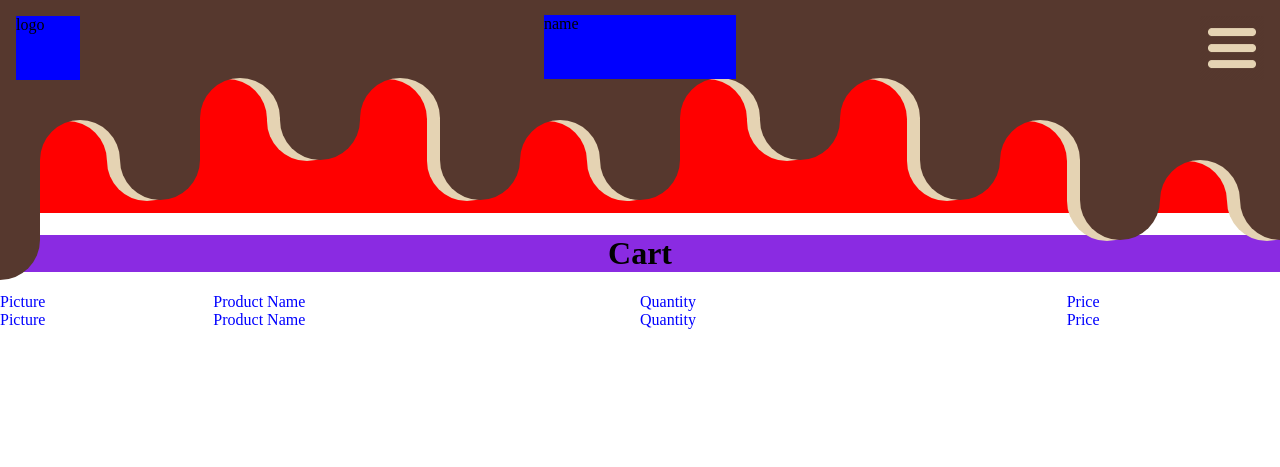
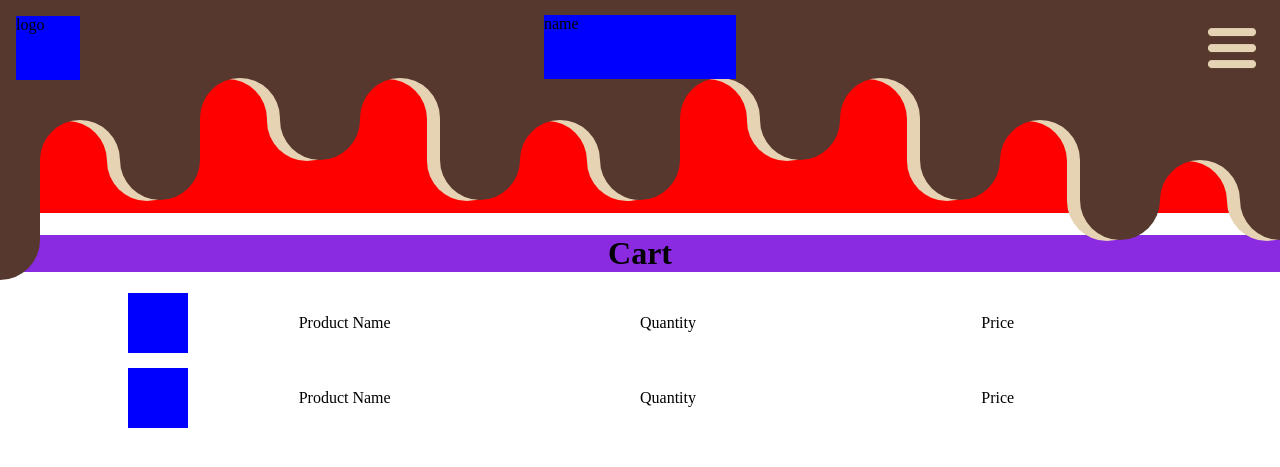
Before and after one commit to hiddenInt2/mingleMug, a PHP site: page /cart/cart.html in a window 1280 px wide. Shown: the top 467 px of the page. Run offline with PHP 8.4, Linux system fonts and the light colour scheme.

Commit message:
Layout Improvements to Cart Page

```diff
--- a/cart/cart.css
+++ b/cart/cart.css
@@ -12,16 +12,22 @@ body {margin: 0;}
     background-color: blueviolet;
 }
 
-.cartWrapperGrid {
+#cartWrapperGrid {
     width: 80%;
+    margin-left: 10%;
     display: grid;
     grid-template-columns: auto;
 }
 .cartSubGrid {
     width: 100%;
     display: grid;
+    margin-bottom: 15px;
     grid-template-columns: minmax(0, 1fr) minmax(0, 2fr) minmax(0, 2fr) minmax(0, 1fr);
+    align-items: center;
 }
-.cartSubGrid div {
-    color: blue;
+
+.productImage {
+    width: 35%;
+    background-color: blue;
+    aspect-ratio: 1/1;
 }
--- a/cart/cart.html
+++ b/cart/cart.html
@@ -11,13 +11,13 @@
         <div id="title"><h1>Cart</h1></div>
         <div id="cartWrapperGrid">
             <div class="cartSubGrid">
-                <div>Picture</div>
+                <div><div class="productImage"></div></div>
                 <div>Product Name</div>
                 <div>Quantity</div>
                 <div>Price</div>
             </div>
             <div class="cartSubGrid">
-                <div>Picture</div>
+                <div><div class="productImage"></div></div>
                 <div>Product Name</div>
                 <div>Quantity</div>
                 <div>Price</div>
```
